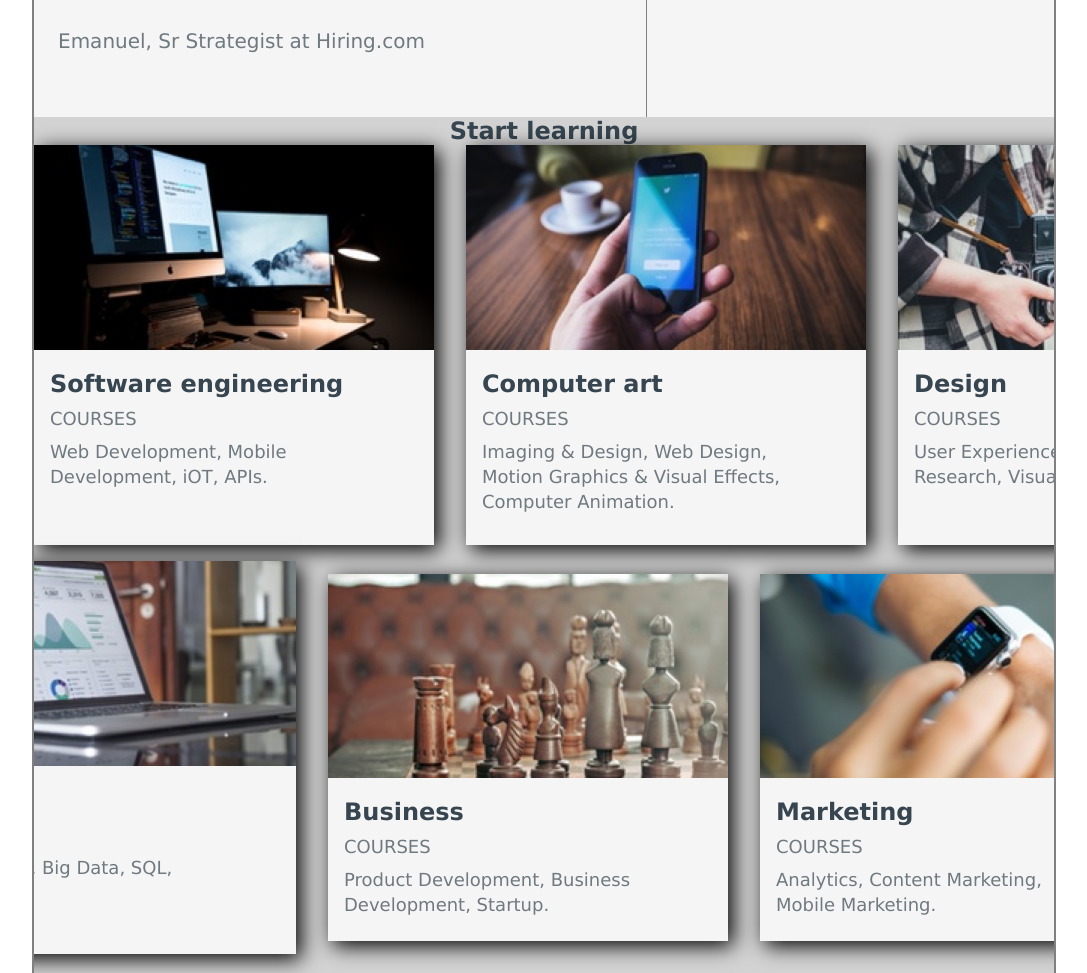
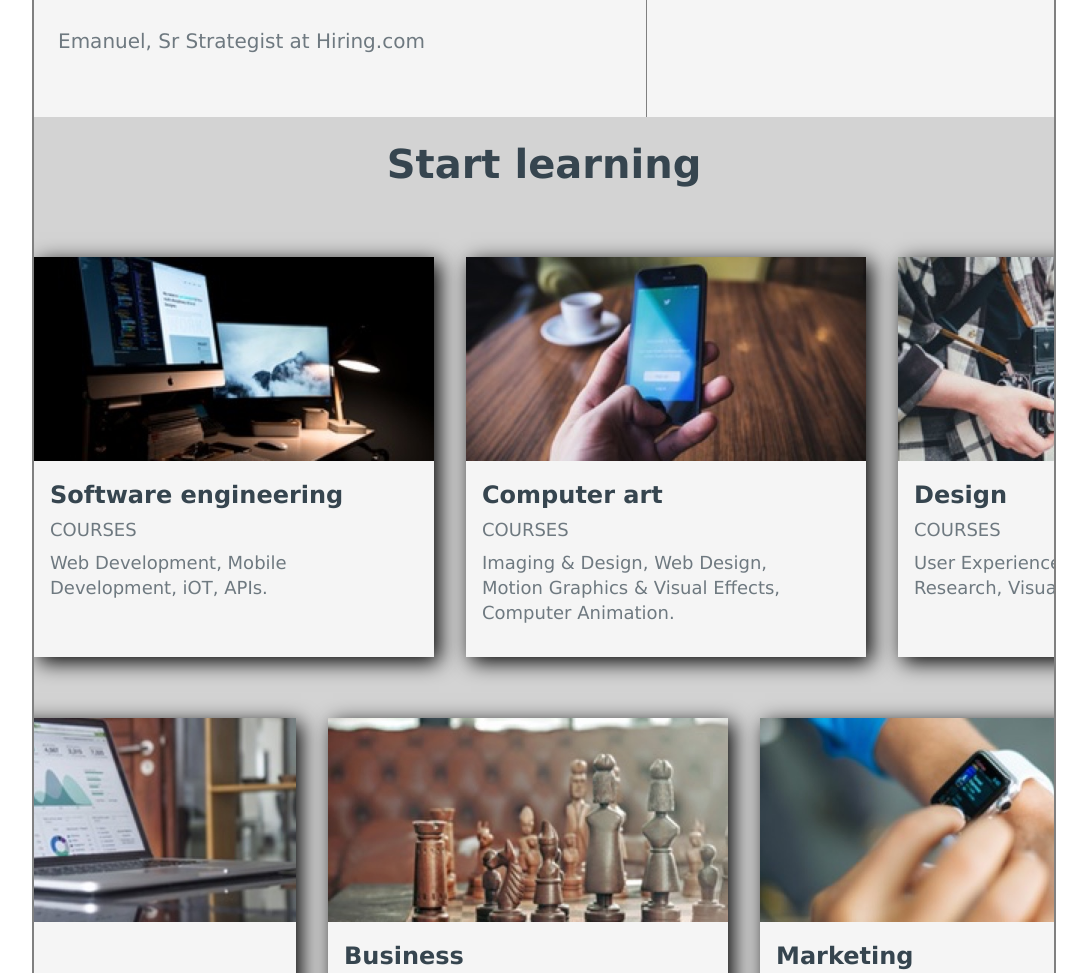
Before and after one commit to TadasRuzga/Colmar-Academy, a plain HTML site: page index.html in a window 1280 px wide. Shown: the part 1177-2150 px from the top of the page, without its empty margins (96-1183 px from the left). Drawn offline with Linux system fonts and the light colour scheme.

Commit message:
CSS changes

```diff
--- a/css/style.css
+++ b/css/style.css
@@ -237,9 +237,11 @@ font-size: 40px;
 
 .first-article .article-container {
   display: flex;
+  justify-content: center;
   flex-direction: column;
   align-items: center;
   margin: auto;
+  height: 1000px;
 }
 
 .article-container .box1 img {
@@ -297,16 +299,14 @@ font-size: 40px;
 
 
 
-.boxes-container
-
 .head {
-  margin: 32px 0px;
+  margin: 24px 0px;
   font-size: 40px;
 }
 
 .para {
   padding-bottom: 24px;
-  width: 300px;
+  width: 350px;
 }
 
 .second-section {
```
